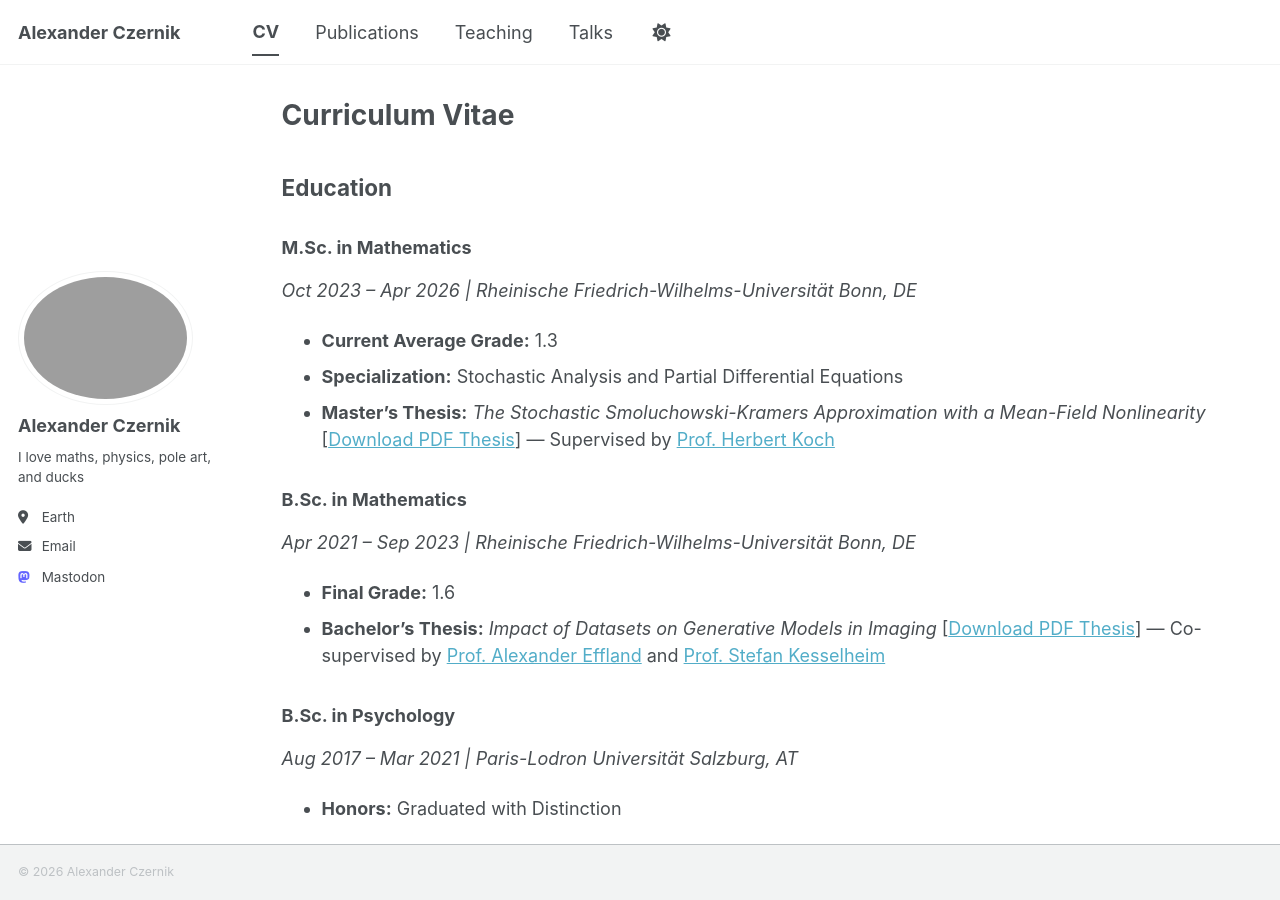
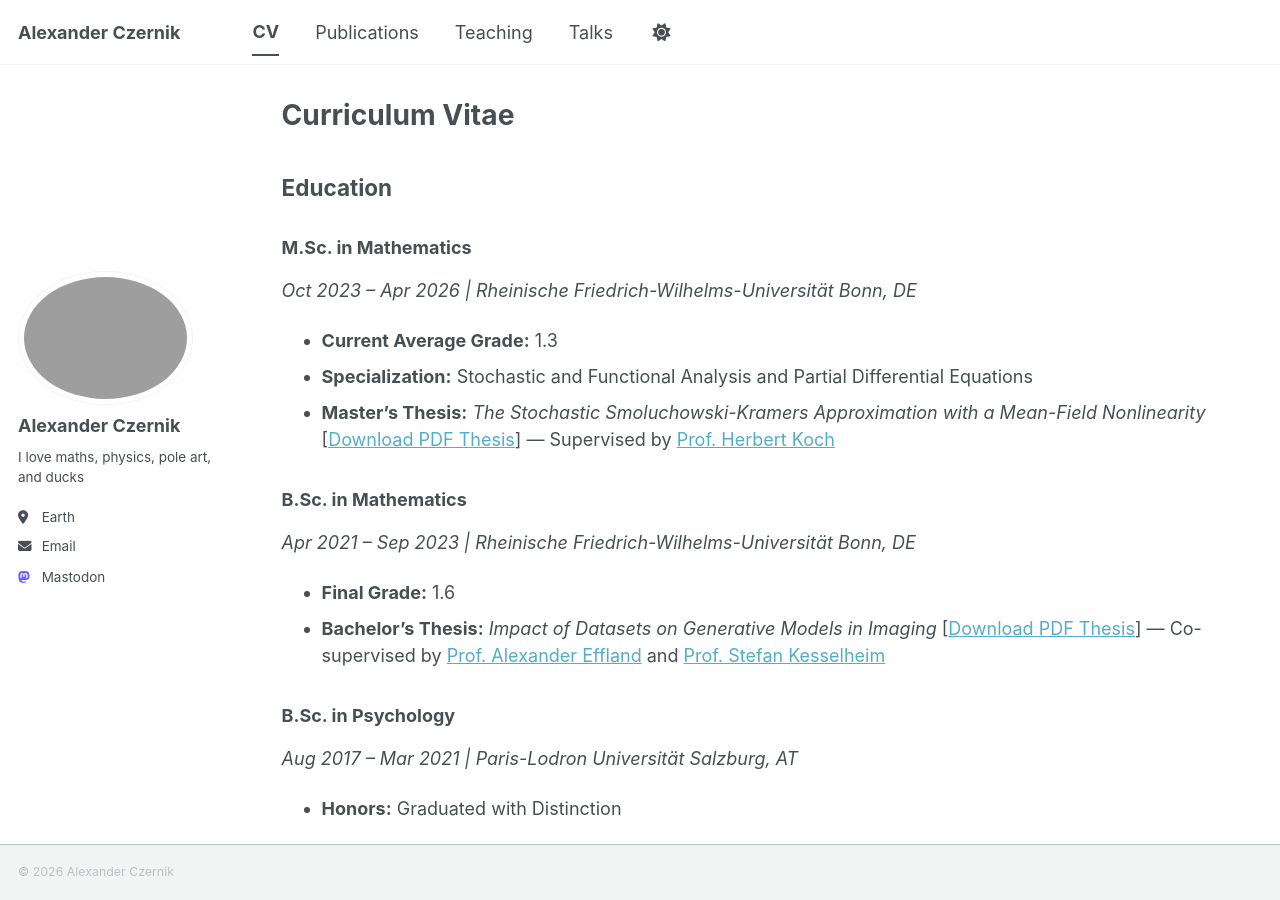
Before and after one commit to alexanderczernik/alexanderczernik.github.io, a Jekyll site: the page built from _pages/cv.md, in a window 1280 px wide and 900 px high. Built offline with Jekyll 4.4.1, drawn with Linux system fonts in a browser that asks for light colours; a script bundle is joined from its source files by our own code; library files that are not in the unit come from our copies.

Commit message:
Update specialization in education section of CV

```diff
--- a/_pages/cv.md
+++ b/_pages/cv.md
@@ -14,7 +14,7 @@ redirect_from:
 ### M.Sc. in Mathematics
 *Oct 2023 – Apr 2026 | Rheinische Friedrich-Wilhelms-Universität Bonn, DE*
   * **Current Average Grade:** 1.3
-  * **Specialization:** Stochastic Analysis and Partial Differential Equations
+  * **Specialization:** Stochastic and Functional Analysis and Partial Differential Equations
   * **Master's Thesis:** *The Stochastic Smoluchowski-Kramers Approximation with a Mean-Field Nonlinearity* [[Download PDF Thesis](/assets/files/master_thesis_czernik.pdf)] — Supervised by [Prof. Herbert Koch](https://www.math.uni-bonn.de/~koch/)
 
 ### B.Sc. in Mathematics
```
